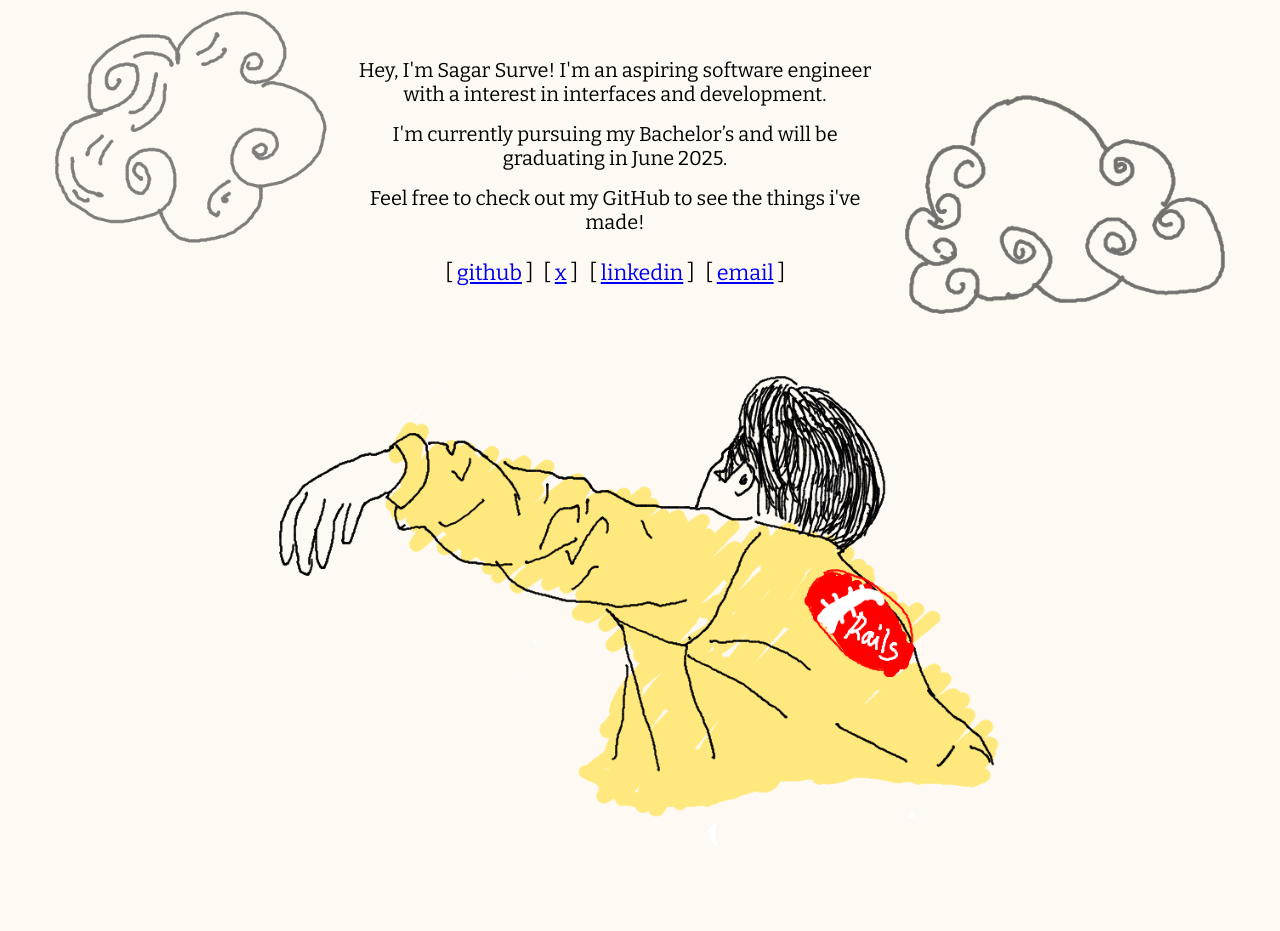
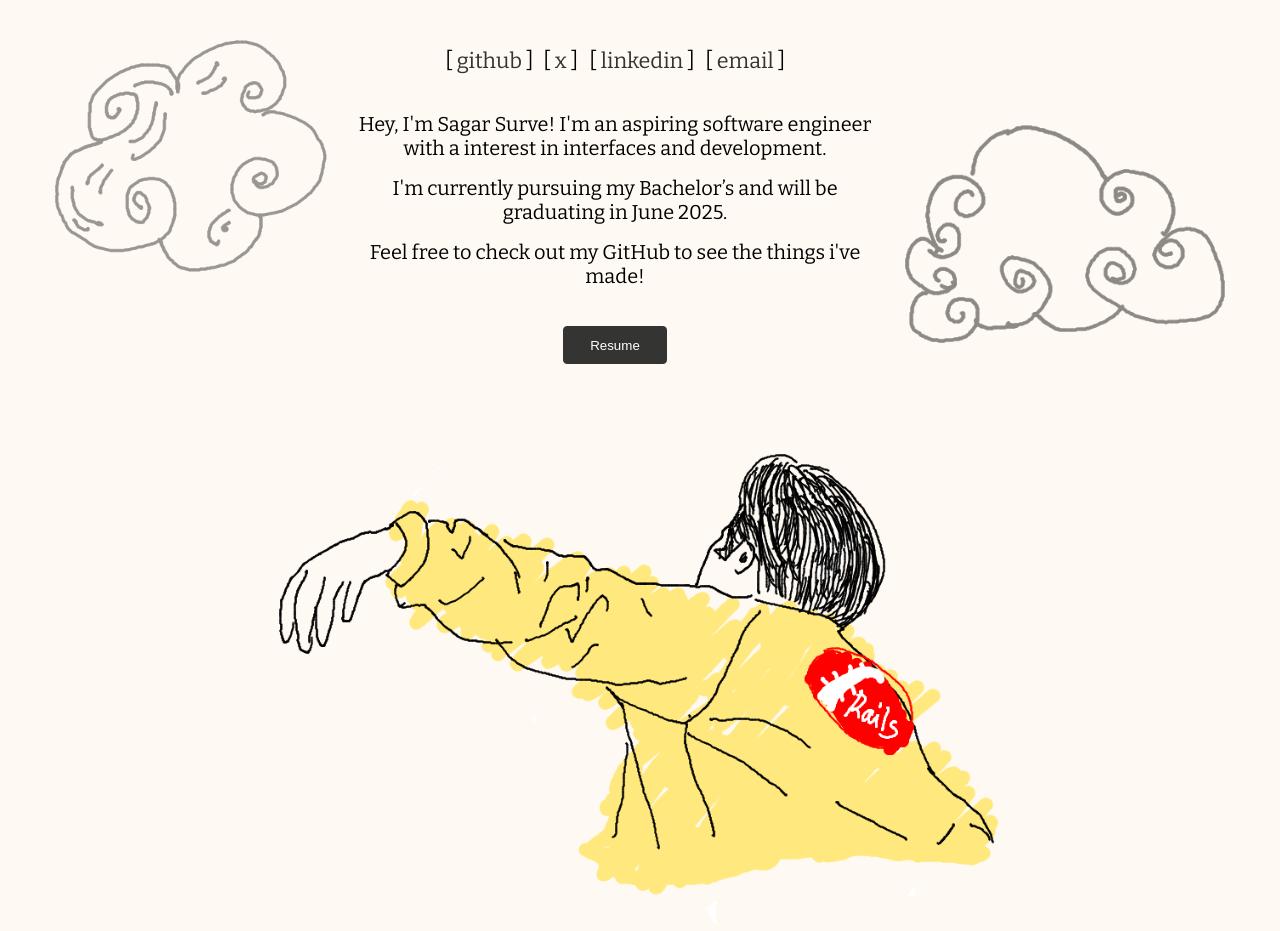
Before and after one commit to Surveinit/about, a website: page index.html in a window 1280 px wide. Before the commit the page ends 853 px from the top, so only its background shows below. Drawn offline with nearby package versions, Linux system fonts and the light colour scheme.

Commit message:
Improve layout & Add resume btn

```diff
--- a/index.html
+++ b/index.html
@@ -16,9 +16,7 @@
   </head>
 
   <body>
-    <div class="warning-mobile">
-      Mobile optimized version coming soon...
-    </div>
+    <div class="warning-mobile">Mobile optimized version coming soon...</div>
 
     <div class="main-container">
       <div class="up-container">
@@ -28,6 +26,15 @@
 
         <main>
           <div class="content">
+            <div class="links">
+              <li>[ <a href="https://github.com/Surveinit/" target="_blank">github</a> ]</li>
+              <li>[ <a href="https://x.com/surveinit" target="_blank">x</a> ]</li>
+              <li>
+                [ <a href="https://linkedin.com/in/surveinit" target="_blank">linkedin</a> ]
+              </li>
+              <li>[ <a href="mailto:surv3e@gmail.com" target="_blank">email</a> ]</li>
+            </div>
+
             <div class="introduction">
               <p>
                 Hey, I'm Sagar Surve! I'm an aspiring software engineer with a
@@ -37,17 +44,20 @@
                 I'm currently pursuing my Bachelor’s and will be graduating in
                 June 2025.
               </p>
-              <p>Feel free to check out my GitHub to see the things i've made!</p>
+              <p>
+                Feel free to check out my GitHub to see the things i've made!
+              </p>
             </div>
 
-            <div class="links">
-              <li>[ <a href="https://github.com/Surveinit/">github</a> ]</li>
-              <li>[ <a href="https://x.com/surveinit">x</a> ]</li>
-              <li>
-                [ <a href="https://linkedin.com/in/surveinit">linkedin</a> ]
-              </li>
-              <li>[ <a href="mailto:surv3e@gmail.com">email</a> ]</li>
+            <div class="resume-btn-container">
+              <a
+                href="https://drive.google.com/file/d/1j0run3uReO864SYN490LDigDT1FCkNAh/view"
+                target="_blank"
+              >
+                <button class="resume-btn">Resume</button>
+              </a>
             </div>
+
           </div>
         </main>
 
@@ -62,9 +72,8 @@
     </div>
 
     <script type="module">
-    import { inject } from "https://cdn.jsdelivr.net/npm/@vercel/analytics/dist/index.mjs";
-    inject();
+      import { inject } from "https://cdn.jsdelivr.net/npm/@vercel/analytics/dist/index.mjs";
+      inject();
     </script>
-
   </body>
 </html>
--- a/style.css
+++ b/style.css
@@ -1,5 +1,5 @@
 :root {
-  --background-color: #FFF9F3;
+  --background-color: #fff9f3;
   --text-color: #343433;
 
   font-family: "Bitter", serif;
@@ -29,7 +29,7 @@ body {
 .up-container {
   display: flex;
   align-items: center;
-  padding-top: 50px;
+  padding-top: 30px;
 }
 
 .cloud-left {
@@ -53,6 +53,7 @@ body {
   display: flex;
   flex-direction: column;
   align-items: center;
+  margin-top: 30px;
 }
 
 .links {
@@ -61,12 +62,16 @@ body {
   gap: 10px;
 }
 
-
 .artwork {
   display: flex;
   justify-content: center;
 }
 
+.resume-btn-container {
+  display: flex;
+  justify-content: center;
+  margin-top: 30px;
+}
 
 /* Sizing */
 
@@ -90,7 +95,6 @@ body {
   width: 800px;
 }
 
-
 /* Styling */
 
 li {
@@ -107,6 +111,11 @@ p {
   font-size: 1.35rem;
 }
 
+li > a {
+  text-decoration: none;
+  color: var(--text-color);
+}
+
 .links > li {
   transition: transform 250ms ease;
   will-change: transform;
@@ -117,14 +126,33 @@ p {
   }
 }
 
-.cloud-left{
-  opacity: 50%;
+.cloud-left {
+  opacity: 40%;
 }
 
 .cloud-right {
-  opacity: 55%;
+  opacity: 45%;
 }
 
+.resume-btn {
+  --bg: #343433;
+  --hover-text: #000;
+  color: #fff;
+  cursor: pointer;
+  border: 1px solid var(--bg);
+  border-radius: 4px;
+  padding: 0.8em 2em;
+  background: var(--bg);
+  transition: 0.2s;
+
+  &:hover {
+    transform: scale(1.1);
+  }
+
+  &:active {
+    transform: translate(0);
+  }
+}
 
 /* Warning for mobile devices */
 .warning-mobile {
@@ -141,7 +169,7 @@ p {
     display: block;
   }
 
-  .main-container{
+  .main-container {
     display: none; /* Hide other content on mobile devices */
   }
 }
```
